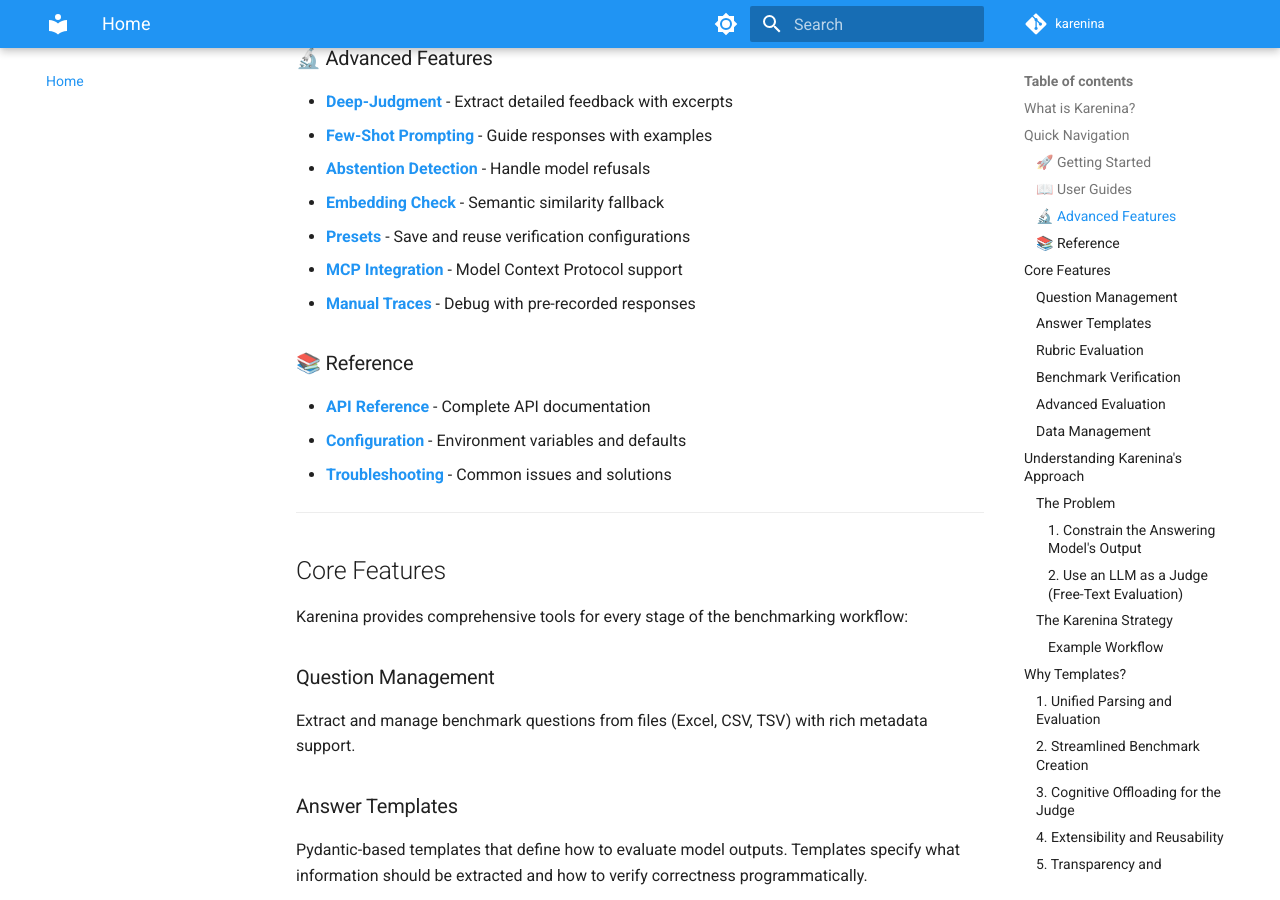
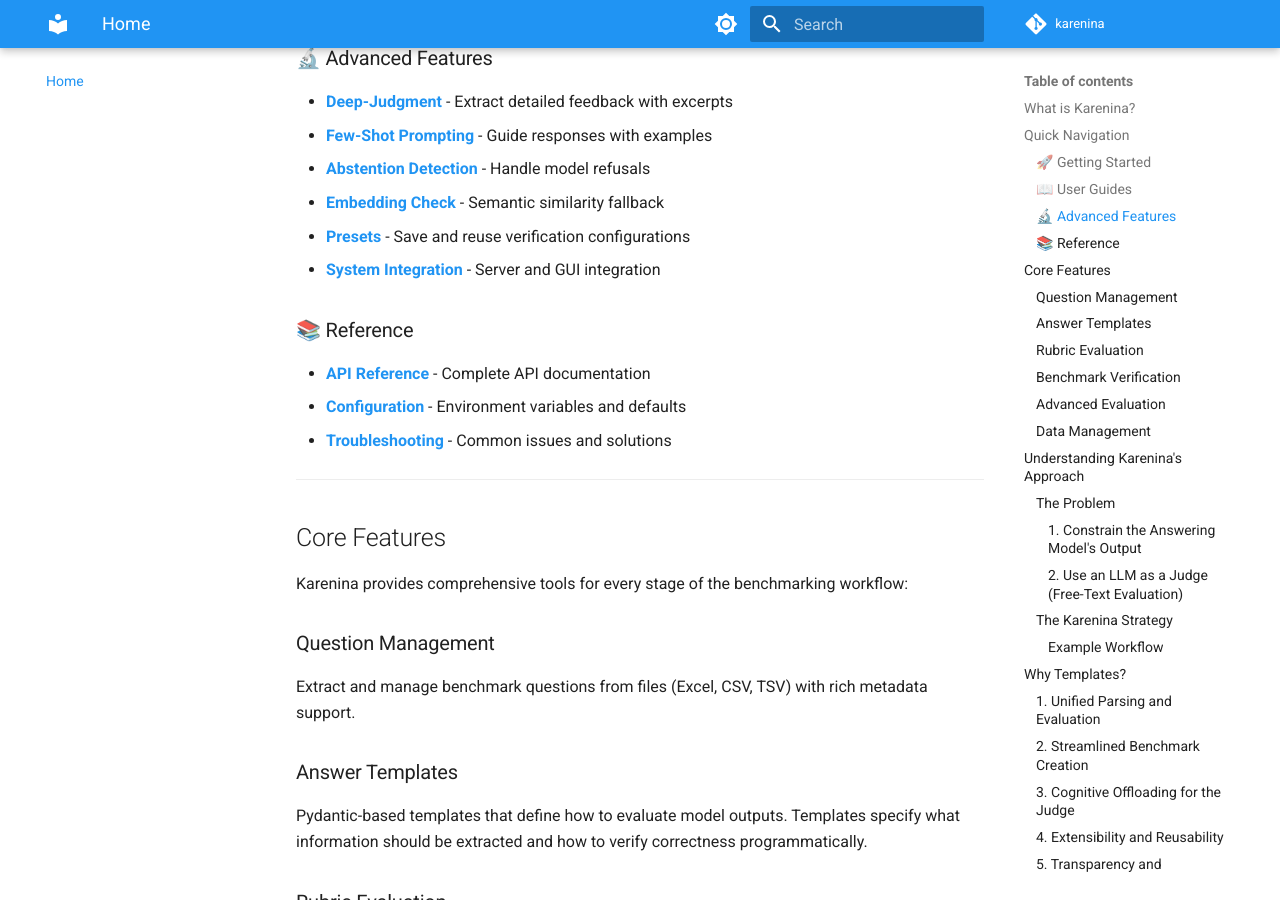
Before and after one commit to biocypher/karenina, an MkDocs documentation site: the page built from docs/index.md, in a window 1280 px wide and 900 px high, scrolled down 1267 px. Built offline with MkDocs 1.6.1 and Material for MkDocs 9.7.7, drawn with Linux system fonts in a browser that asks for light colours; comment, search, counter and statistics services are not loaded.

Commit message:
docs: fix broken links to non-existent guides
Removed broken links to documentation that hasn't been created yet:
- Removed advanced/mcp-integration.md references (index.md, features.md, quickstart.md)
- Removed advanced/manual-traces.md references (index.md, features.md)
- Replaced with link to existing advanced/integration.md where appropriate

This fixes mkdocs serve warnings about missing documentation files.

🤖 Generated with [Claude Code](https://claude.com/claude-code)

Co-Authored-By: Claude <noreply@anthropic.com>

```diff
--- a/docs/index.md
+++ b/docs/index.md
@@ -45,8 +45,7 @@ Karenina is a framework for defining benchmarks in a rigorous and reproducible w
 - **[Abstention Detection](advanced/abstention-detection.md)** - Handle model refusals
 - **[Embedding Check](advanced/embedding-check.md)** - Semantic similarity fallback
 - **[Presets](advanced/presets.md)** - Save and reuse verification configurations
-- **[MCP Integration](advanced/mcp-integration.md)** - Model Context Protocol support
-- **[Manual Traces](advanced/manual-traces.md)** - Debug with pre-recorded responses
+- **[System Integration](advanced/integration.md)** - Server and GUI integration
 
 ### 📚 Reference
 - **[API Reference](api-reference.md)** - Complete API documentation
```
Also changed, not shown: docs/features.md (+0 -4 lines), docs/quickstart.md (+1 -1 lines).
